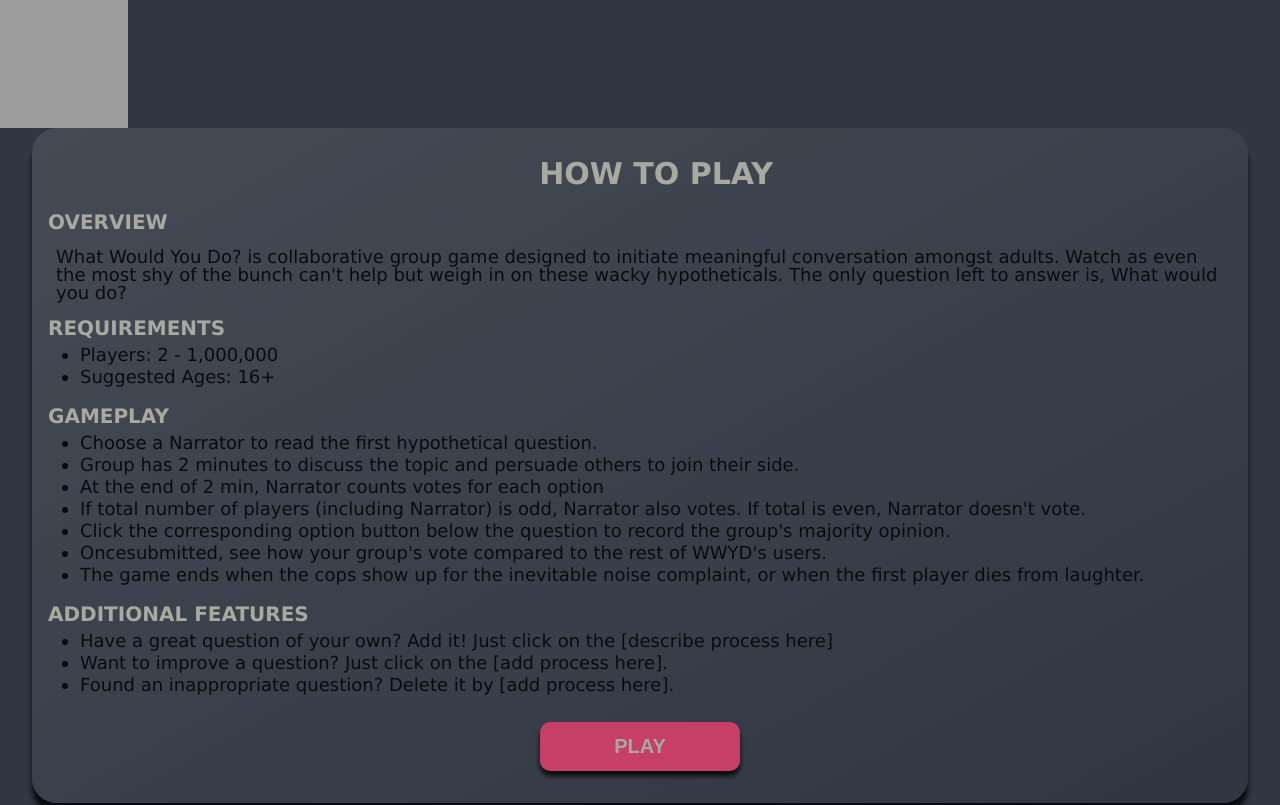
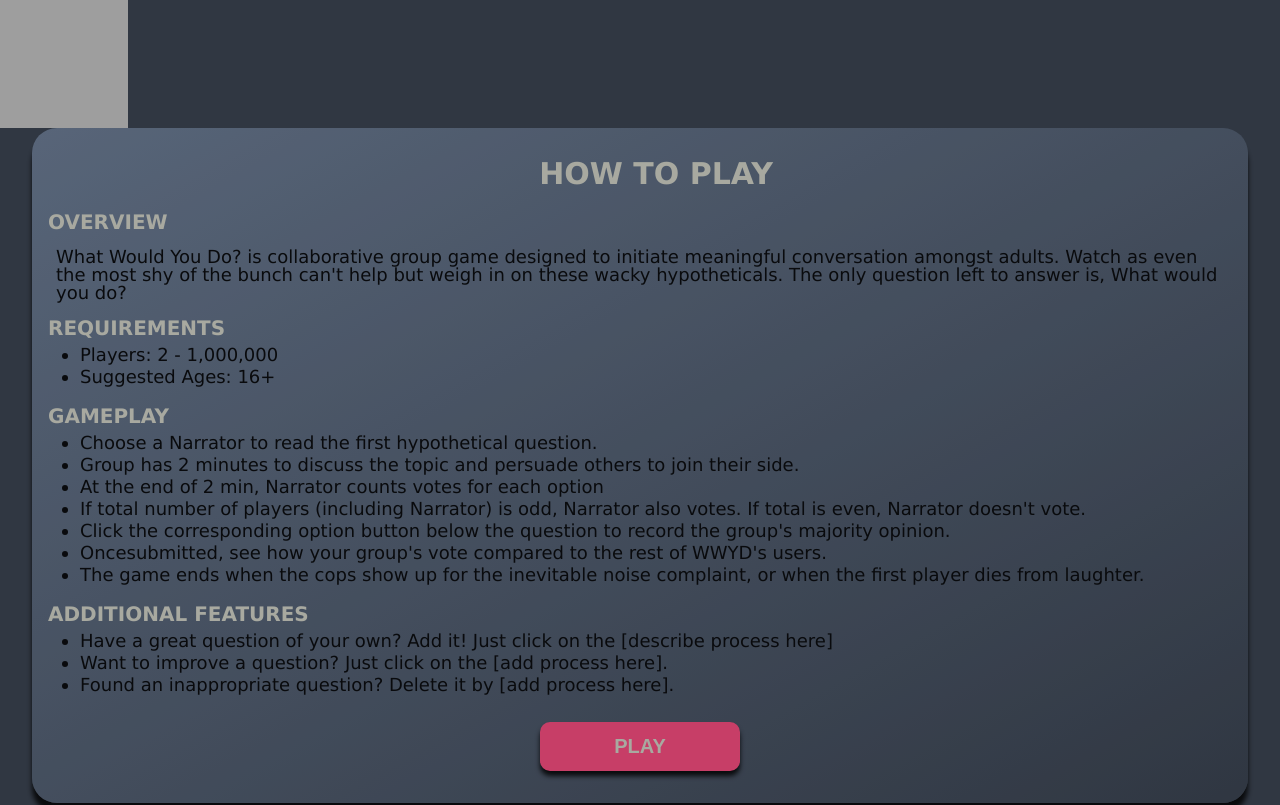
Before and after one commit to chasfricke/wwyd-FE, a React (Create React App) app: page / in a window 1280 px wide. Shown: the top 805 px of the page. Built offline with nearby package versions, Linux system fonts and the light colour scheme; no server answers; grey boxes are pictures that could not be loaded.

Commit message:
updated app.css and splashscreen.js

```diff
--- a/package.json
+++ b/package.json
@@ -3,6 +3,7 @@
   "version": "0.1.0",
   "private": true,
   "dependencies": {
+    "npm": "^5.7.1",
     "react": "^16.2.0",
     "react-dom": "^16.2.0",
     "react-scripts": "1.1.1"
--- a/src/css/SplashScreen.css
+++ b/src/css/SplashScreen.css
@@ -14,7 +14,7 @@
     flex-direction: column;
     /* align-content: center;  */
     /* background-color: #465161; */
-    background: linear-gradient(to bottom right, #4B505A, #303742);
+    background: linear-gradient(to bottom right, #627187, #303742);
     opacity: 0.8;
     border-radius: 25px 25px 25px 25px;
     padding: 1rem;
```
Also changed, not shown: 1 other file (tests, documents, lock files or other folders).
